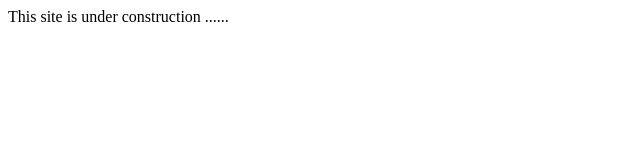
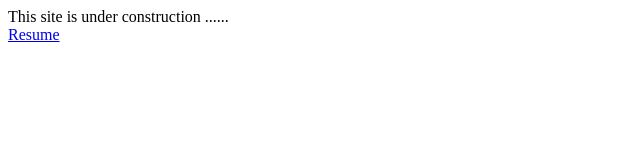
Before and after one commit to skanika-git/skanika-git.github.io, a plain HTML site: page index.html in a window 1280 px wide. Shown: the full height of the page, 0-640 px from the left. Drawn offline with Linux system fonts and the light colour scheme.

Commit message:
updating resume

```diff
--- a/index.html
+++ b/index.html
@@ -3,5 +3,7 @@
 </head>
 <body>
 This site is under construction ......
+<br/>
+<a href="resume.pdf">Resume</a>
 </body>
 </html>
```
Also changed, not shown: 1 other file.
